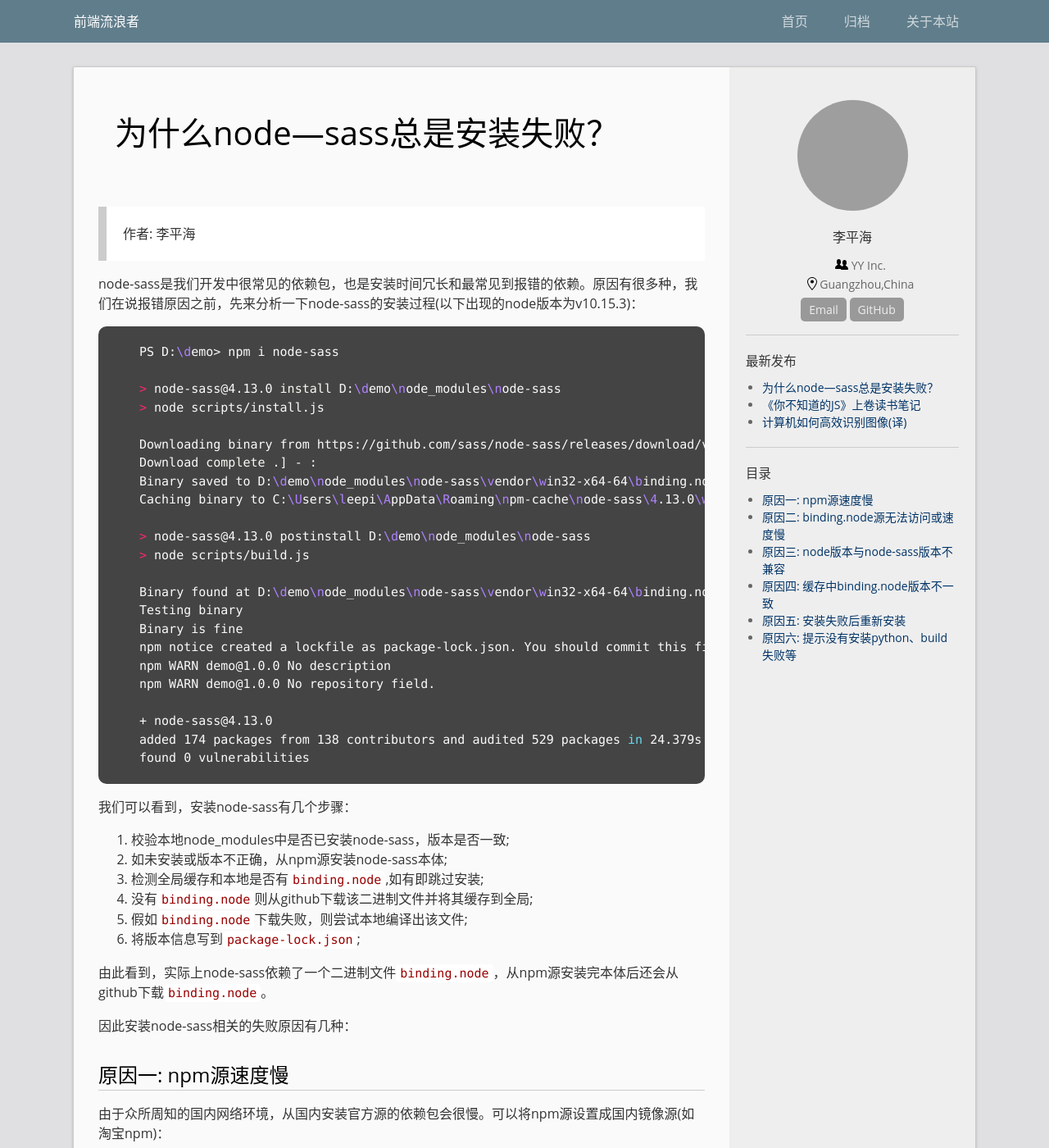
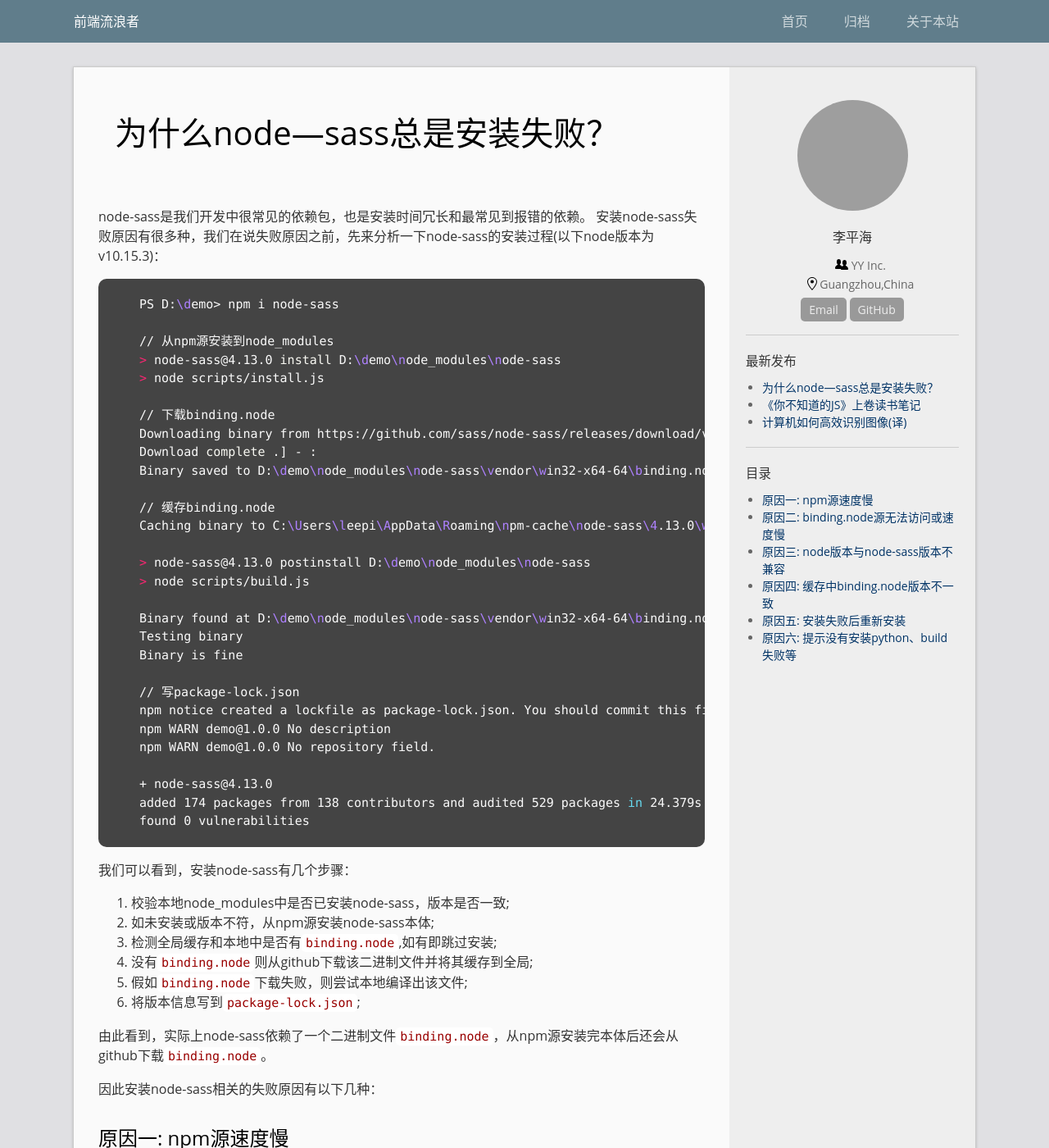
Before and after one commit to LiPinghai/lipinghai.github.io, a Jekyll site: the page built from _posts/original/2019-11-13-why-node-sass-always-fail-to-install.md, in a window 1280 px wide and 1400 px high. Shown: the whole window at 82% size. Built offline with Jekyll 4.4.1, drawn with Linux system fonts in a browser that asks for light colours; some of the changed text lies outside the part shown; grey boxes are pictures that could not be loaded.

Commit message:
Update 2019-11-13-why-node-sass-always-fail-to-install.md

````diff
--- a/_posts/original/2019-11-13-why-node-sass-always-fail-to-install.md
+++ b/_posts/original/2019-11-13-why-node-sass-always-fail-to-install.md
@@ -3,21 +3,25 @@
 title: '为什么node—sass总是安装失败？'
 categories: [tech]
 tags: [original]
-excerpt: 'node-sass是我们开发中很常见的依赖包，也是安装时间冗长和最常见到报错的依赖。原因有很多种，我们在说报错原因之前，先来分析一下node-sass的安装过程。'
+excerpt: 'node-sass是我们开发中很常见的依赖包，也是安装时间冗长和最常见到报错的依赖。安装node-sass失败原因有很多种，我们在说失败原因之前，先来分析一下node-sass的安装过程。'
 ---
-> 作者: 李平海
 
-node-sass是我们开发中很常见的依赖包，也是安装时间冗长和最常见到报错的依赖。原因有很多种，我们在说报错原因之前，先来分析一下node-sass的安装过程(以下出现的node版本为v10.15.3)：
+node-sass是我们开发中很常见的依赖包，也是安装时间冗长和最常见到报错的依赖。
+安装node-sass失败原因有很多种，我们在说失败原因之前，先来分析一下node-sass的安装过程(以下node版本为v10.15.3)：
 
 ```shell
 PS D:\demo> npm i node-sass
 
+// 从npm源安装到node_modules
 > node-sass@4.13.0 install D:\demo\node_modules\node-sass
 > node scripts/install.js
 
+// 下载binding.node
 Downloading binary from https://github.com/sass/node-sass/releases/download/v4.13.0/win32-x64-64_binding.node
 Download complete .] - :
 Binary saved to D:\demo\node_modules\node-sass\vendor\win32-x64-64\binding.node
+
+// 缓存binding.node
 Caching binary to C:\Users\leepi\AppData\Roaming\npm-cache\node-sass\4.13.0\win32-x64-64_binding.node
 
 > node-sass@4.13.0 postinstall D:\demo\node_modules\node-sass
@@ -26,6 +30,8 @@
 Binary found at D:\demo\node_modules\node-sass\vendor\win32-x64-64\binding.node
 Testing binary
 Binary is fine
+
+// 写package-lock.json
 npm notice created a lockfile as package-lock.json. You should commit this file.
 npm WARN demo@1.0.0 No description
 npm WARN demo@1.0.0 No repository field.
@@ -37,15 +43,15 @@
 我们可以看到，安装node-sass有几个步骤：
 
 1. 校验本地node_modules中是否已安装node-sass，版本是否一致;
-2. 如未安装或版本不正确，从npm源安装node-sass本体;
-3. 检测全局缓存和本地是否有`binding.node`,如有即跳过安装;
+2. 如未安装或版本不符，从npm源安装node-sass本体;
+3. 检测全局缓存和本地中是否有`binding.node`,如有即跳过安装;
 4. 没有`binding.node`则从github下载该二进制文件并将其缓存到全局;
 5. 假如`binding.node`下载失败，则尝试本地编译出该文件;
 6. 将版本信息写到`package-lock.json`;
 
 由此看到，实际上node-sass依赖了一个二进制文件`binding.node`，从npm源安装完本体后还会从github下载`binding.node`。
 
-因此安装node-sass相关的失败原因有几种：
+因此安装node-sass相关的失败原因有以下几种：
 
 ## 原因一: npm源速度慢
 
@@ -75,9 +81,18 @@
 sass_binary_site=https://npm.taobao.org/mirrors/node-sass/
 ```
 
+有类似问题的还有`chromedriver`,`phantomjs`,`electron`等常见依赖包,我们可以一并写到`.npmrc`中:
+```
+// .npmrc
+sass_binary_site=https://npm.taobao.org/mirrors/node-sass
+chromedriver_cdnurl=https://npm.taobao.org/mirrors/chromedriver
+phantomjs_cdnurl=https://npm.taobao.org/mirrors/phantomjs
+electron_mirror=https://npm.taobao.org/mirrors/electron
+```
+
 ## 原因三: node版本与node-sass版本不兼容
 
-node-sass版本兼容性并不好，老项目中依赖的node-sass很可能已经不兼容新的node，对应版本如下(或参考[官方仓库](https://github.com/sass/node-sass))：
+node-sass版本兼容性并不好，老项目中依赖的node-sass很可能已经不兼容新的node，对应版本兼容如下(或参考[官方仓库](https://github.com/sass/node-sass))：
 
 NodeJS | Minimum node-sass version |Node Module
 ---- | --- | ---
@@ -87,7 +102,7 @@
 Node 10 | 4.9+ | 64
 Node 8 | 4.5.3+ | 57
 
-本文开头的例子中，`binding.node`的版本是`v4.13.0/win32-x64-64_binding.node`,可以看到，里面包括node-sass版本号`v4.13.0`,平台`win32`,架构`x64`,以及`Node Module`的版本64。Node Module是node的一个模块，其版本号可以在进程`process.versions`中查到：
+本文开头的安装例子中，`binding.node`的版本是`v4.13.0/win32-x64-64_binding.node`,可以看到，里面包括node-sass版本号`v4.13.0`,平台`win32`,架构`x64`,以及`Node Module`的版本64。Node Module是node的一个模块，其版本号可以在进程`process.versions`中查到：
 ```shell
 PS D:\demo> node
 > console.log(process.versions);
@@ -108,8 +123,9 @@
 undefined
 >
 ```
-如上显示，node10.15.3的module版本为64。
-因此假如node-sass与node的版本不兼容，就会找不到对应的`binding.node`而报错，此时改node-sass或node的版本即可。
+如上显示，node10.15.3对应的module版本为64。
+假如node-sass与node的版本不兼容，就会找不到对应的`binding.node`而报错，例如你的node是10.15.3，装node-sass4.6.1，则会尝试安装`v4.6.1/win32-x64-64_binding.node`,但这个版本的`binding.node`是不存在的。
+此时改node-sass或node的版本即可。
 
 ## 原因四: 缓存中binding.node版本不一致
 假如本地node版本改了，或在不同机器上运行，node版本不一致，会报类似错误：
@@ -123,4 +139,4 @@
 安装失败后重新安装，有可能无权限删除已安装内容，此时`npm uninstall node-sass`或手动删掉原目录后再安装即可。
 
 ## 原因六: 提示没有安装python、build失败等
-假如拉取`binding.node`失败，node-sass会尝试在本地编译`binding.node`，过程就需要python。假如你遇到前面几种情况解决了，实际上也不会出现在本地构建的情况了，我们就不谈这种失败中失败的情况吧。
+假如拉取`binding.node`失败，node-sass会尝试在本地编译`binding.node`，过程就需要python。假如你遇到前面几种情况解决了，实际上也不会出现在本地构建的情况了，我们就不谈这种失败中失败的情况吧 :-)
````
Also changed, not shown: other parts of _posts/original/2019-11-13-why-node-sass-always-fail-to-install.md (+1 -1 lines).
